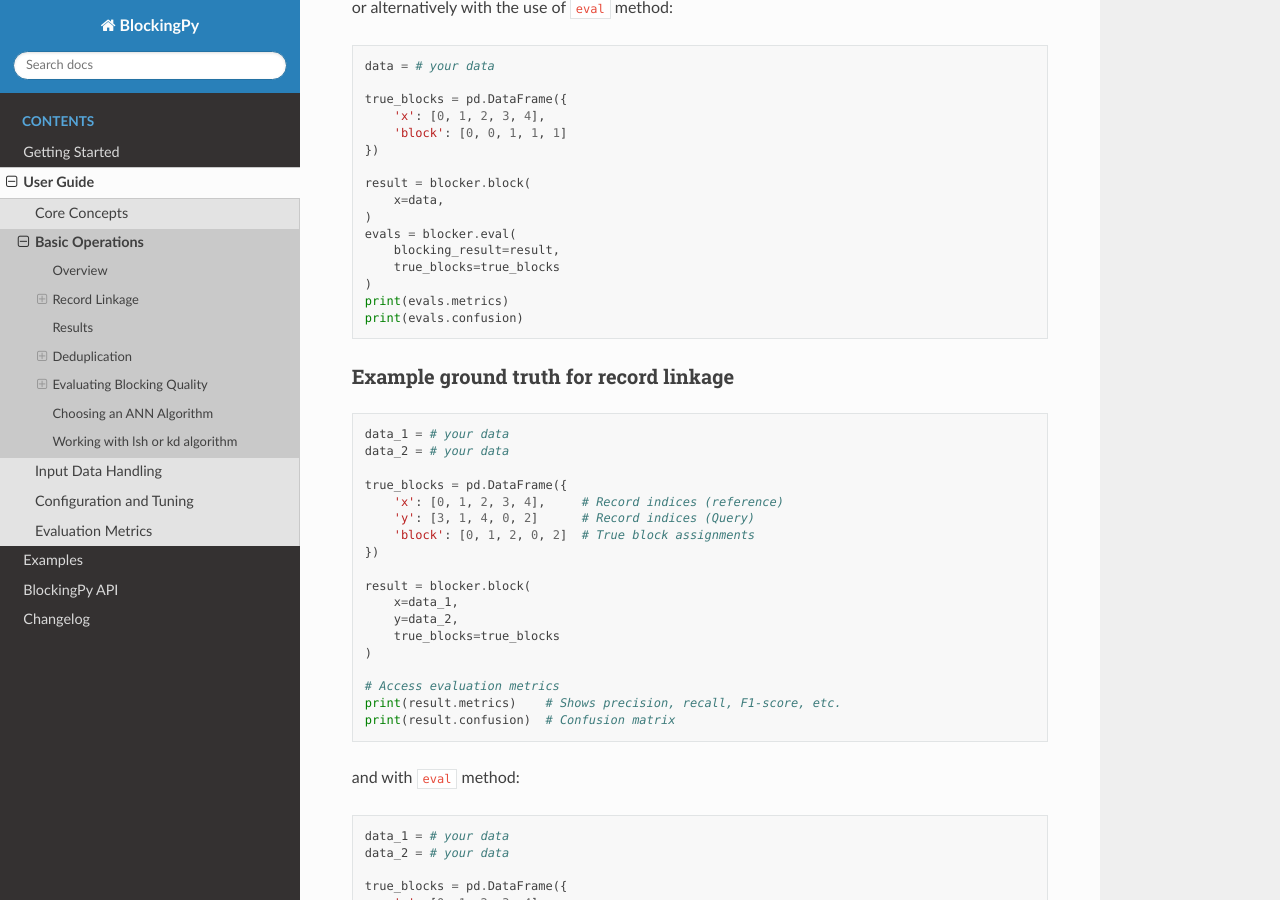
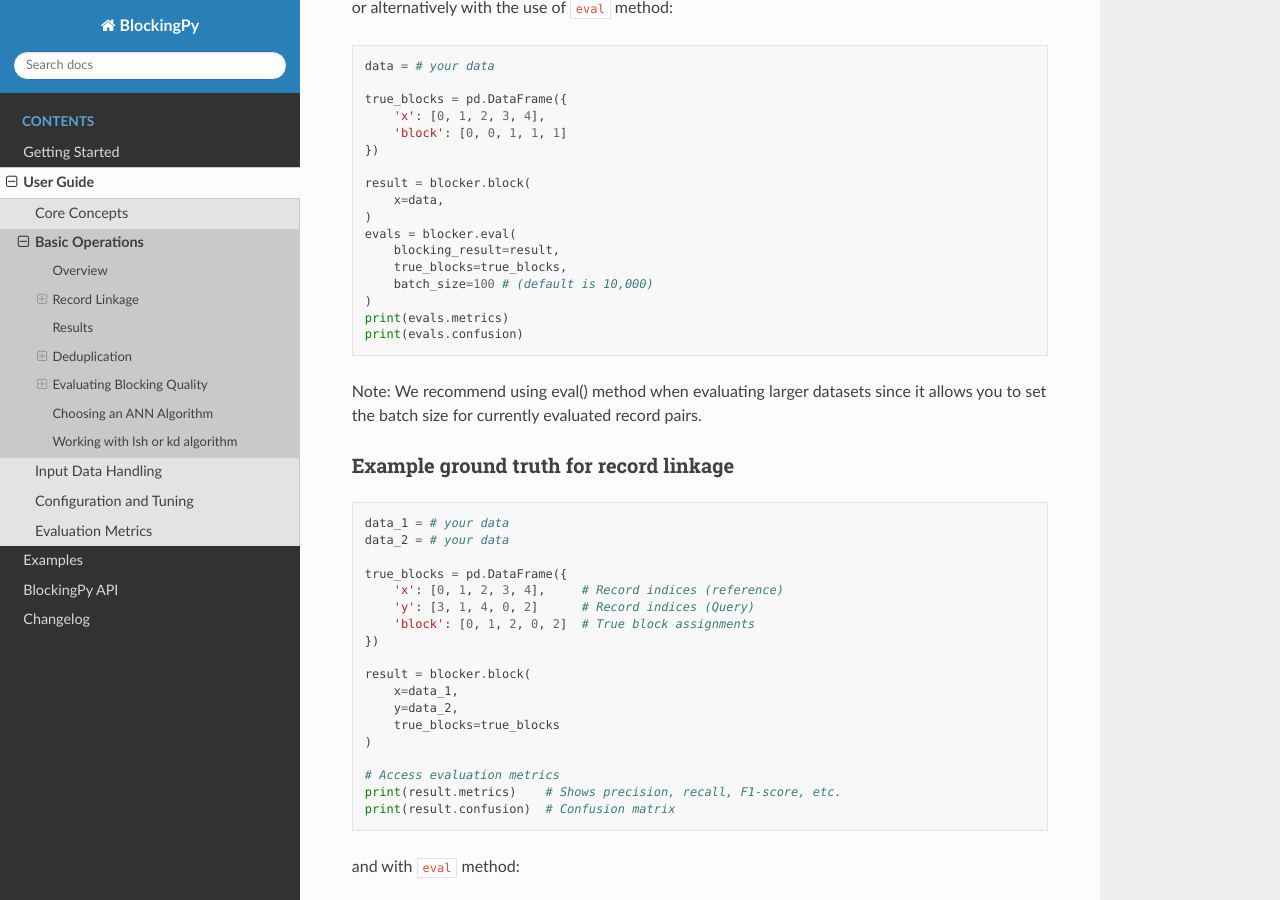
Before and after one commit to ncn-foreigners/BlockingPy, a Sphinx documentation site: the page built from docs/user_guide/basic_operations.md, in a window 1280 px wide and 900 px high, scrolled down 2247 px. Built offline with Sphinx 7.4.7 and the Read the Docs theme 3.1.0, drawn with Linux system fonts in a browser that asks for light colours.

Commit message:
update docs after batch size addition

````diff
--- a/docs/user_guide/basic_operations.md
+++ b/docs/user_guide/basic_operations.md
@@ -122,11 +122,15 @@ result = blocker.block(
 )
 evals = blocker.eval(
     blocking_result=result,
-    true_blocks=true_blocks
+    true_blocks=true_blocks,
+    batch_size=100 # (default is 10,000)
 )
 print(evals.metrics)
 print(evals.confusion)
 ```
+
+Note: We recommend using eval() method when evaluating larger datasets since it allows you to set the batch size for currently evaluated record pairs.
+
 ### Example ground truth for record linkage
 
 ```python
````
Also changed, not shown: docs/changelog.md (+3 -0 lines), docs/examples/deduplication.md (+1 -0 lines), docs/examples/record_linkage.md (+3 -0 lines).
